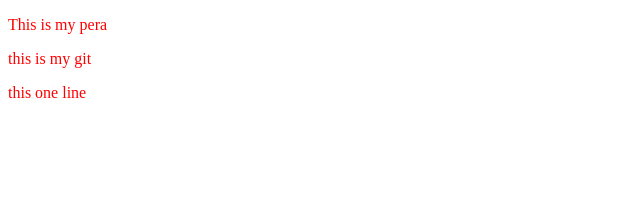
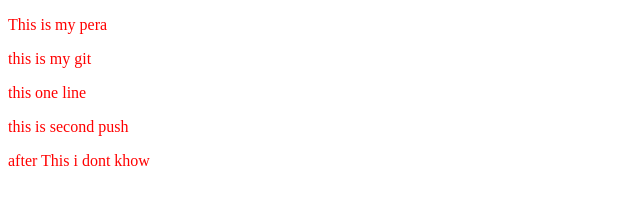
Before and after one commit to mehedihasan42/my-second-repo, a plain HTML site: page index.html in a window 1280 px wide. Shown: the whole page, without its empty margins (0-640 px from the left). Drawn offline with Linux system fonts and the light colour scheme.

Commit message:
git added

```diff
--- a/index.html
+++ b/index.html
@@ -11,6 +11,7 @@
     <p>This is my pera</p>
     <p>this is my git</p>
     <p>this one line</p>
-
+     <p>this is second push</p>
+     <p>after This i dont khow</p>
 </body>
 </html>
```
